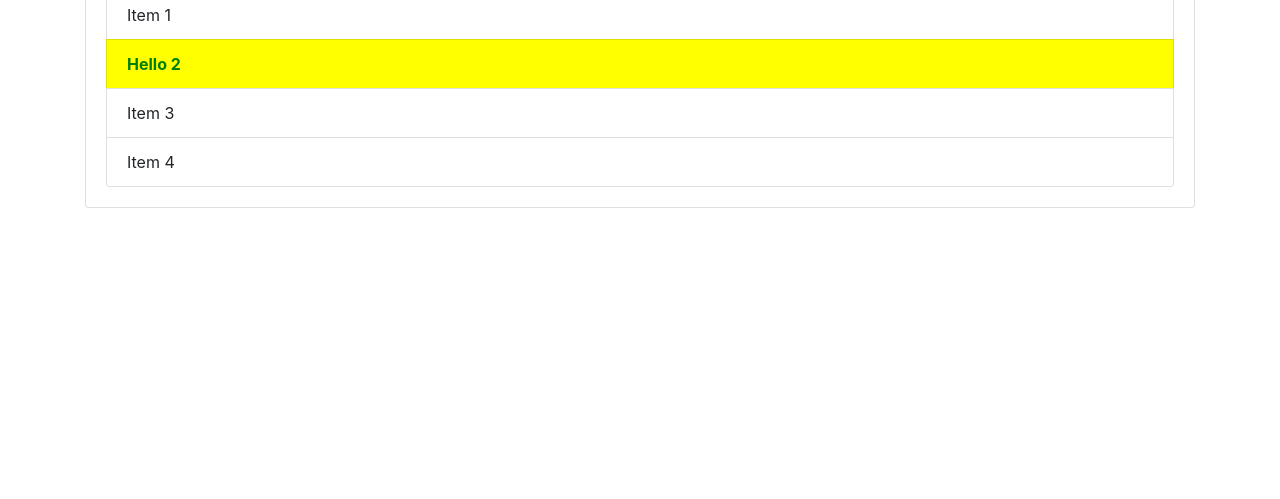
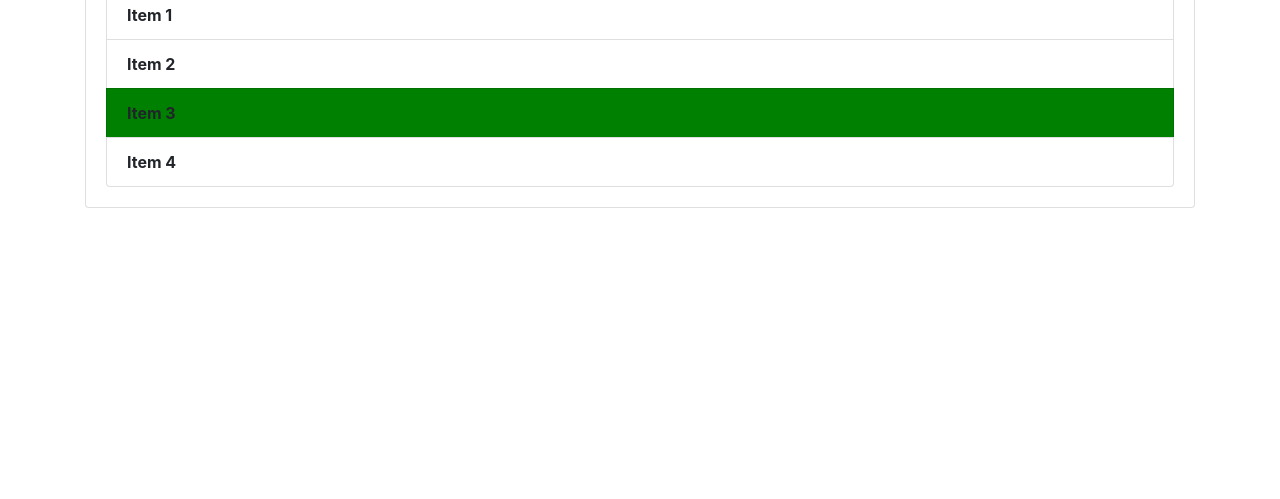
Before and after one commit to Asrith1253/Gittutorialdemo, a plain HTML site: page index.html in a window 1280 px wide. Shown: the part 301-800 px from the top of the page. Drawn offline with nearby package versions, Linux system fonts and the light colour scheme.

Commit message:
second commit changed(HTML)

```diff
--- a/index.html
+++ b/index.html
@@ -55,6 +55,7 @@
         var header = document.getElementById("main-header");
         // console.log(headerTitle);
         // headerTitle.textContent = "Hello";
+        // headerTitle.innerText = "hello"
         // headerTitle.innerHTML = "<a href='#'>hellooo</a>";
         headerTitle.style.border = 'solid 3px #000';
         header.style.border = 'solid 4px #000';
@@ -62,21 +63,29 @@
         //GETELEMENTBYCLASSNAME
         var items = document.getElementsByClassName('list-group-item');
         console.log(items);
-        console.log(items[1]);
-        items[1].textContent = "Hello 2";
-        items[1].style.fontWeight = "bold";
-        items[1].style.color = "green"
-        items[1].style.backgroundColor = "yellow"
+        items[2].style.backgroundColor = "green";
+
+        for(var i=0; i<items.length; i++){
+          items[i].style.fontWeight = "bold";
+        }
+
+
+        // items.style.fontWeight = "bold";
+        // for(var i=0; i<items.length; i++){
+        //   items.style.fontWeight = "bold";
+        // }
 
         // for(var i=0; i<items.length; i++){
             //     items[i].style.backgroundColor = "#f4f4f4"
             // }
 
+
+
             //ADD ITEM BOLD AND GREEN
-        var additem = document.getElementsByClassName("title")
-        console.log(additem)
-        additem[0].style.fontWeight = "bold";
-        additem[0].style.color = "green";
+        // var additem = document.getElementsByClassName("title")
+        // console.log(additem)
+        // additem[0].style.fontWeight = "bold";
+        // additem[0].style.color = "green";
 
   </script>
 
```
